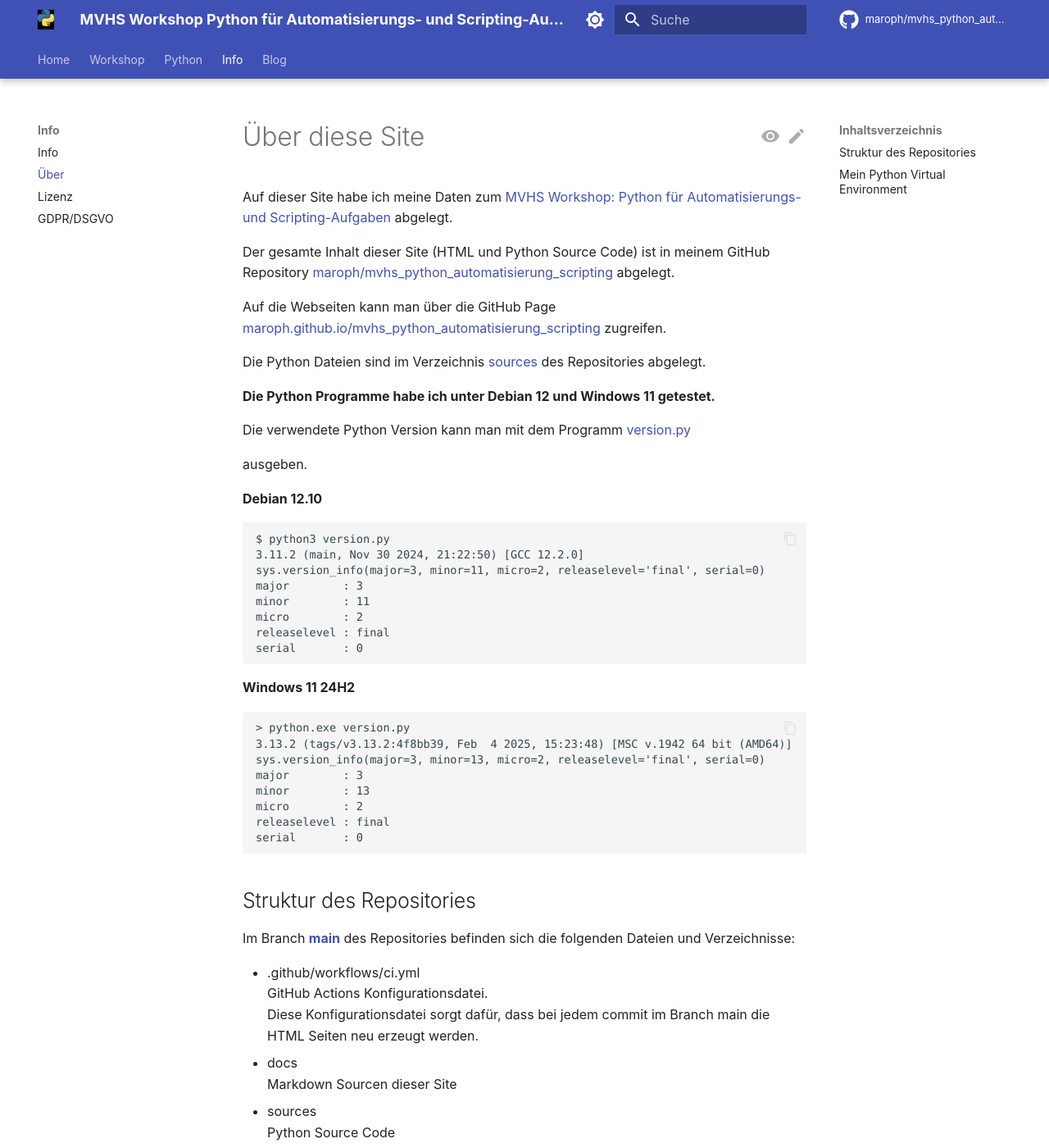
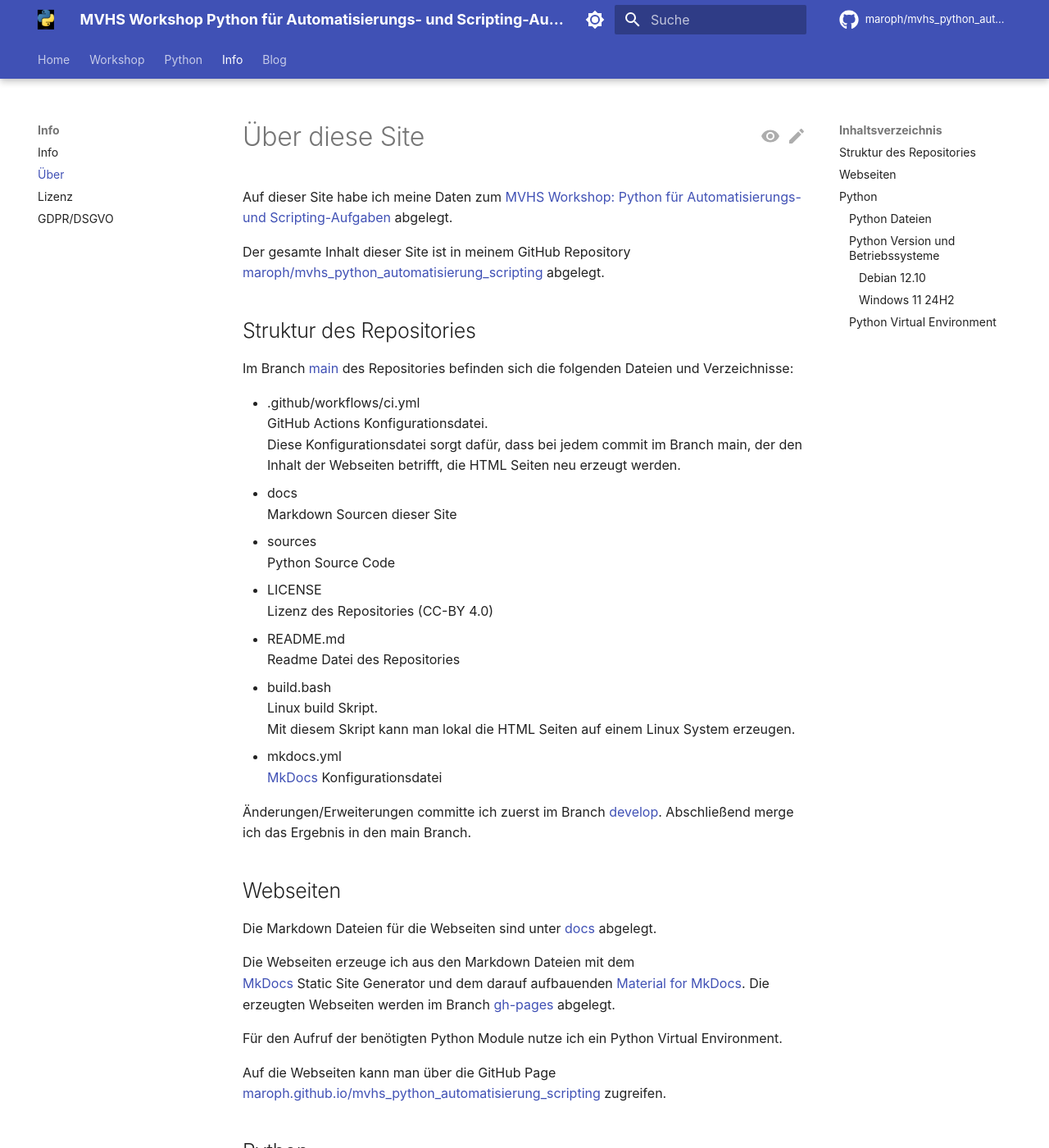
Before and after one commit to maroph/mvhs_python_automatisierung_scripting, an MkDocs documentation site: the page built from docs/info/about.md, in a window 1280 px wide and 1400 px high. Shown: the whole window at 82% size. Built offline with MkDocs 1.6.1 and Material for MkDocs 9.7.7, drawn with Linux system fonts in a browser that asks for light colours; plug-ins that fetch from the network failed and are left out; comment, search, counter and statistics services are not loaded; some of the changed text lies outside the part shown.

Commit message:
update site description, add some links

````diff
--- a/docs/info/about.md
+++ b/docs/info/about.md
@@ -3,28 +3,83 @@ Auf dieser Site habe ich meine Daten zum
 [MVHS Workshop: Python für Automatisierungs- und Scripting-Aufgaben](https://www.mvhs.de/kurse/online-programm/it-digitales/workshop-python-fuer-automatisierungs-und-scripting-aufgaben/online-kurs-460-C-U486390)
 abgelegt.
 
-Der gesamte Inhalt dieser Site (HTML und Python
-Source Code) ist in meinem GitHub Repository
+Der gesamte Inhalt dieser Site ist in meinem
+GitHub Repository
 [maroph/mvhs_python_automatisierung_scripting](https://github.com/maroph/mvhs_python_automatisierung_scripting/)
 abgelegt.
+
+## Struktur des Repositories
+Im Branch
+[main](https://github.com/maroph/mvhs_python_automatisierung_scripting/tree/main)
+des Repositories befinden sich die folgenden
+Dateien und Verzeichnisse:
+
+* .github/workflows/ci.yml
+  GitHub Actions Konfigurationsdatei.
+  Diese Konfigurationsdatei sorgt dafür, dass bei
+  jedem commit im Branch main, der den Inhalt der
+  Webseiten betrifft, die HTML Seiten neu erzeugt
+  werden.
+* docs
+  Markdown Sourcen dieser Site
+* sources
+  Python Source Code
+* LICENSE
+  Lizenz des Repositories (CC-BY 4.0)
+* README.md
+  Readme Datei des Repositories
+* build.bash
+  Linux build Skript.
+  Mit diesem Skript kann man lokal die HTML Seiten
+  auf einem Linux System erzeugen.
+* mkdocs.yml
+  [MkDocs](https://www.mkdocs.org/)
+  Konfigurationsdatei
+
+Änderungen/Erweiterungen committe ich zuerst im
+Branch
+[develop](https://github.com/maroph/mvhs_python_automatisierung_scripting/tree/develop). Abschließend merge ich das Ergebnis
+in den main Branch.
+
+## Webseiten
+Die Markdown Dateien für die Webseiten sind unter
+[docs](https://github.com/maroph/mvhs_python_automatisierung_scripting/tree/main/docs)
+abgelegt.
+
+Die Webseiten erzeuge ich aus den Markdown
+Dateien mit dem
+[MkDocs](https://www.mkdocs.org/)
+Static Site Generator und dem darauf aufbauenden
+[Material for MkDocs](https://squidfunk.github.io/mkdocs-material/). Die erzeugten Webseiten
+werden im Branch
+[gh-pages](https://github.com/maroph/mvhs_python_automatisierung_scripting/tree/gh-pages)
+abgelegt.
+
+Für den Aufruf der benötigten Python Module
+nutze ich ein Python Virtual Environment.
 
 Auf die Webseiten kann man über die GitHub Page
 [maroph.github.io/mvhs_python_automatisierung_scripting](https://maroph.github.io/mvhs_python_automatisierung_scripting/)
 zugreifen.
 
+## Python
+### Python Dateien
 Die Python Dateien sind im Verzeichnis
 [sources](https://github.com/maroph/mvhs_python_automatisierung_scripting/tree/main/sources)
 des Repositories abgelegt.
 
-__Die Python Programme habe ich unter Debian 12
-und Windows 11 getestet.__
+### Python Version und Betriebssysteme
+Die Python Programme habe ich unter __Debian 12__
+und __Windows 11__ getestet.
 
-Die verwendete Python Version kann man mit dem Programm
+Die jeweils verwendete Python Version kann man mit
+dem Programm
 [version.py]{:target="blank"}
+ausgeben.
 [version.py]: https://raw.githubusercontent.com/maroph/mvhs_python_automatisierung_scripting/main/sources/version.py
-ausgeben.
 
-**Debian 12.10**
+
+#### Debian 12.10
 ```
 $ python3 version.py
 3.11.2 (main, Nov 30 2024, 21:22:50) [GCC 12.2.0]
@@ -36,7 +91,7 @@ releaselevel : final
 serial       : 0
 ```
 
-**Windows 11 24H2**
+#### Windows 11 24H2
 ```
 > python.exe version.py
 3.13.2 (tags/v3.13.2:4f8bb39, Feb  4 2025, 15:23:48) [MSC v.1942 64 bit (AMD64)]
@@ -48,43 +103,7 @@ releaselevel : final
 serial       : 0
 ```
 
-## Struktur des Repositories
-Im Branch
-__[main](https://github.com/maroph/mvhs_python_automatisierung_scripting/tree/main)__
-des Repositories befinden sich die folgenden
-Dateien und Verzeichnisse:
-
-* .github/workflows/ci.yml
-  GitHub Actions Konfigurationsdatei.
-  Diese Konfigurationsdatei sorgt dafür, dass bei
-  jedem commit im Branch main die HTML Seiten
-  neu erzeugt werden.
-* docs
-  Markdown Sourcen dieser Site
-* sources
-  Python Source Code
-* LICENSE
-  Lizenz des Repositories (CC-BY 4.0)
-* README.md
-  Readme Datei des Repositories
-* build.bash
-  Linux build Skript.
-  Mit diesem Skript kann man lokal die HTML Seiten
-  erzeugen.
-* mkdocs.yml
-  [MkDocs](https://www.mkdocs.org/) Konfigurationsdatei
-
-Die Webseiten aus den Markdown Dateien erzeuge
-ich mit dem
-[MkDocs](https://www.mkdocs.org/)
-Static Site Generator und dem darauf aufbauenden
-[Material for MkDocs](https://squidfunk.github.io/mkdocs-material/).
-
-Die erzeugten Webseiten werden im Branch
-__[gh-pages](https://github.com/maroph/mvhs_python_automatisierung_scripting/tree/gh-pages)__
-abgelegt.
-
-## Mein Python Virtual Environment
+### Python Virtual Environment
 Zur Erzeugung der Webseiten verwende ich die
 folgenden Python Module
 
--- a/mkdocs.yml
+++ b/mkdocs.yml
@@ -4,7 +4,7 @@
 # https://squidfunk.github.io/mkdocs-material/
 site_name: MVHS Workshop Python für Automatisierungs- und Scripting-Aufgaben
 site_url: https://maroph.github.io/mvhs_python_automatisierung_scripting/
-site_description: Daten aus dem MVHS Workshop Python für Automatisierungs- und Scripting-Aufgaben
+site_description: Meine Daten aus dem MVHS Workshop Python für Automatisierungs- und Scripting-Aufgaben
 site_author: Manfred Rosenboom (maroph)
 
 repo_url: https://github.com/maroph/mvhs_python_automatisierung_scripting/
@@ -114,6 +114,8 @@ plugins:
           type: iso_datetime
     - info:
           enabled: false
+    - offline:
+          enabled: false
     - privacy:
           enabled: true
           cache: true
````
Also changed, not shown: docs/python/links.md (+1 -1 lines), docs/workshop/links.md (+4 -0 lines).
